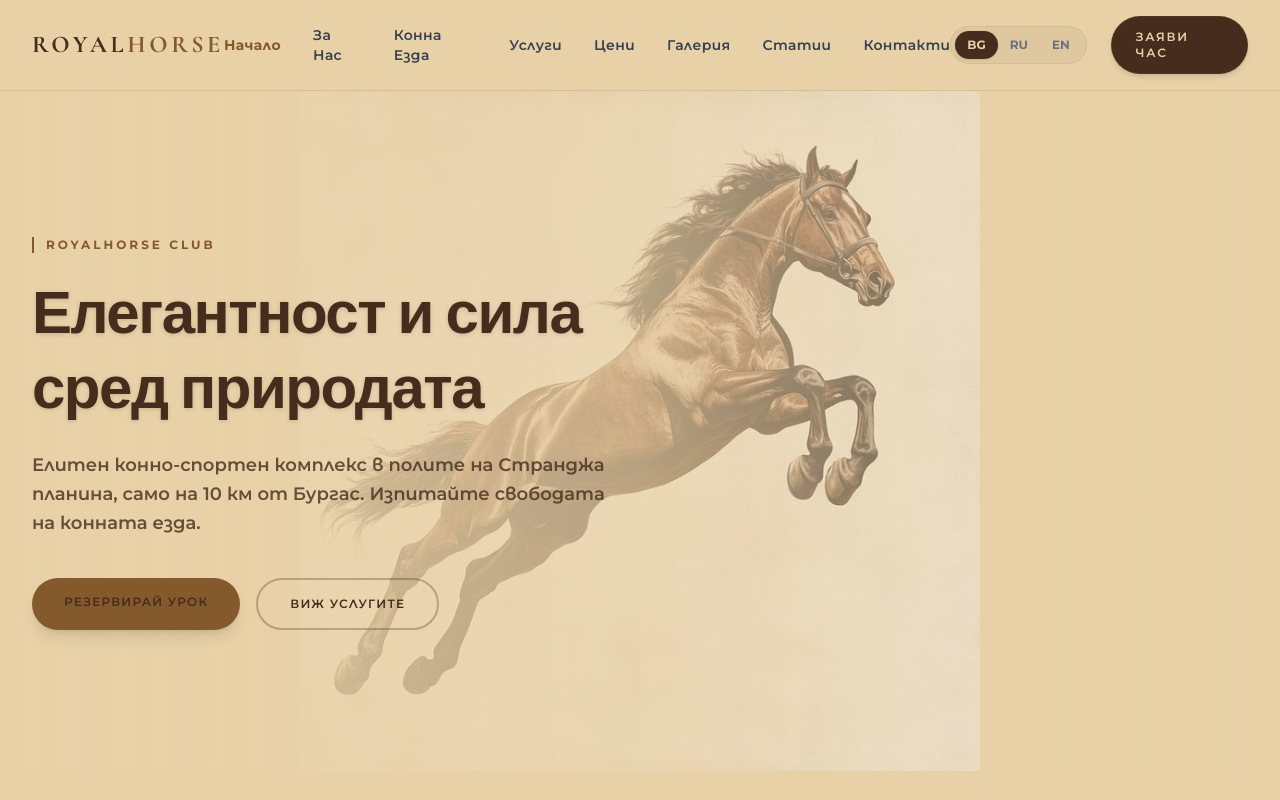
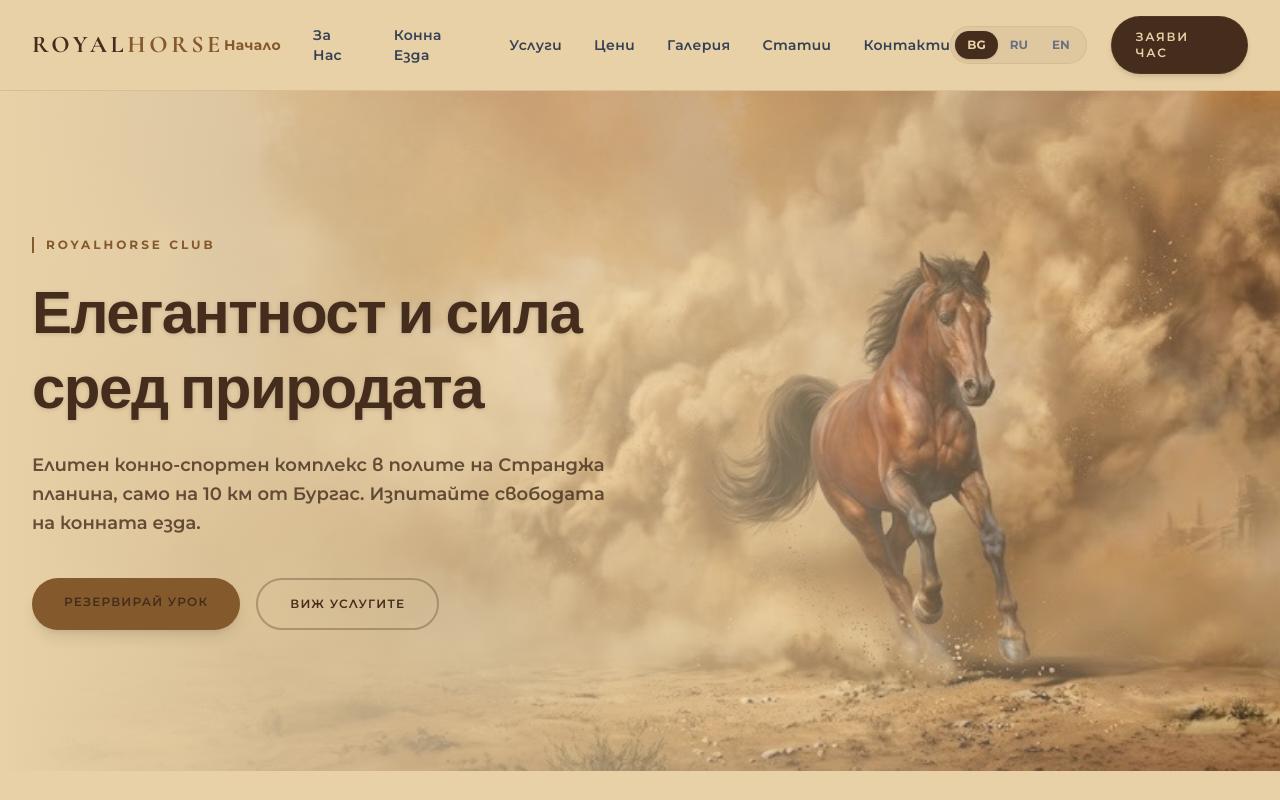
Before and after one commit to NTIVI/RoyalHorse, a Next.js app: page / in a window 1280 px wide. Shown: the top 800 px of the page. Built offline with nearby package versions, Linux system fonts and the light colour scheme.

Commit message:
style: Update hero background image to uploaded horse photo

```diff
--- a/src/app/page.tsx
+++ b/src/app/page.tsx
@@ -53,12 +53,12 @@ export default function HomeView() {
           {/* Hero background image - object-contain prevents cropping, mix-blend-multiply blends its background with the section background */}
           <div className="absolute inset-0 z-0 flex items-center justify-center">
             <img
-              src="/images/horses/jumping_horse.jpg"
-              alt="Jumping Horse"
-              className="w-full h-full object-contain object-right md:object-center opacity-90 mix-blend-multiply"
+              src="/images/horses/bg_hero_horse.jpg"
+              alt="Majestic Horse"
+              className="w-full h-full object-cover object-right md:object-center opacity-85"
             />
             {/* Subtle overlay to ensure text readability on the left side */}
-            <div className="absolute inset-0 bg-gradient-to-r from-[#E8D1A7] via-[#E8D1A7]/70 to-transparent" />
+            <div className="absolute inset-0 bg-gradient-to-r from-[#E8D1A7] via-[#E8D1A7]/50 to-transparent" />
           </div>
 
           <div className="max-w-7xl mx-auto px-4 sm:px-6 lg:px-8 relative z-10 w-full py-20 text-left">
```
Also changed, not shown: public/images/horses/bg_hero_horse.jpg (added).
